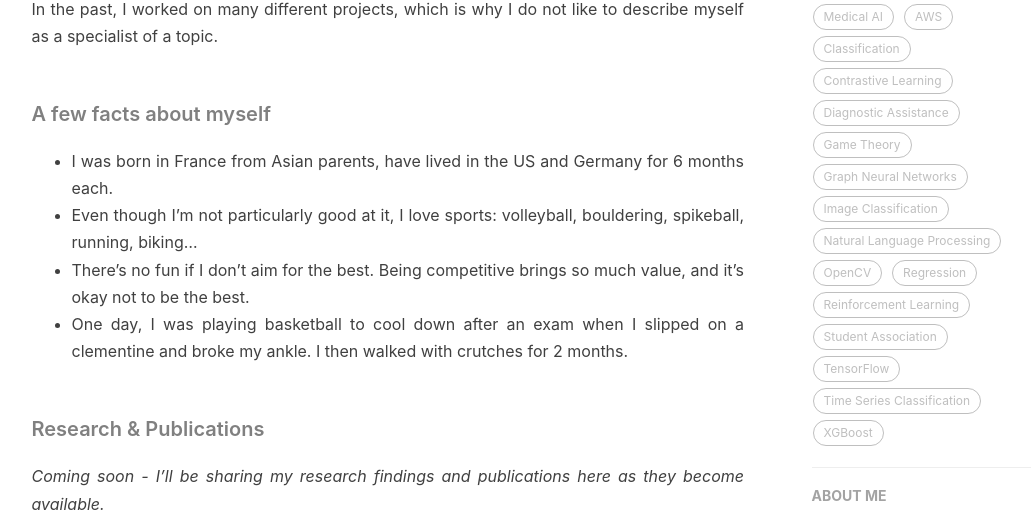
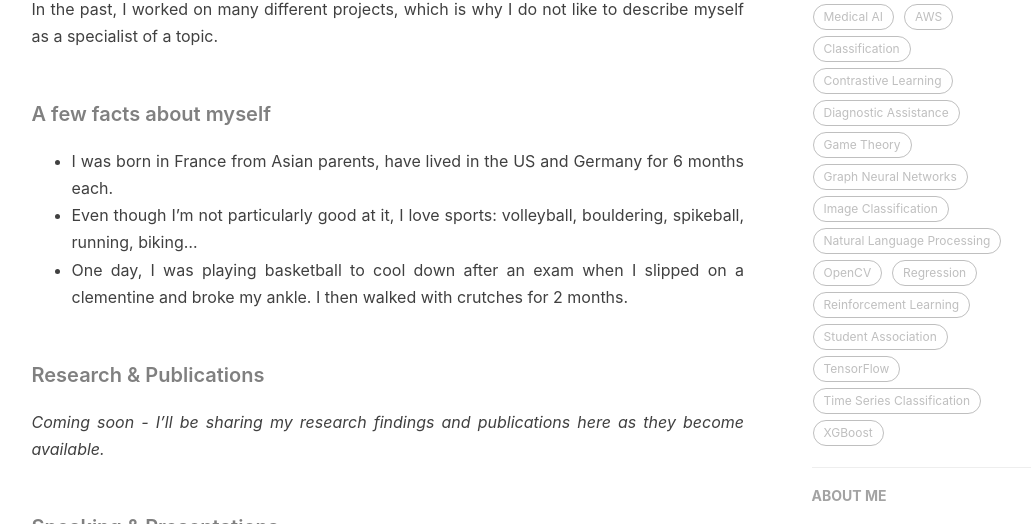
Before and after one commit to clementw168/clementw168.github.io, a Jekyll site: the page built from about.html, in a window 1280 px wide and 900 px high, scrolled down 611 px, cut to the strip 0-524 px from the top of the window. Shown: the whole strip, without its empty margins (136-1168 px from the left). Built offline with Jekyll 4.4.1, drawn with Linux system fonts in a browser that asks for light colours; nearby versions of some CDN libraries; comment, search, counter and statistics services are not loaded.

Commit message:
polish about

```diff
--- a/_includes/about/en.md
+++ b/_includes/about/en.md
@@ -6,7 +6,6 @@ In the past, I worked on many different projects, which is why I do not like to
 
 - I was born in France from Asian parents, have lived in the US and Germany for 6 months each.
 - Even though I'm not particularly good at it, I love sports: volleyball, bouldering, spikeball, running, biking...
-- There's no fun if I don't aim for the best. Being competitive brings so much value, and it's okay not to be the best.
 - One day, I was playing basketball to cool down after an exam when I slipped on a clementine and broke my ankle. I then walked with crutches for 2 months.
 
 
```
